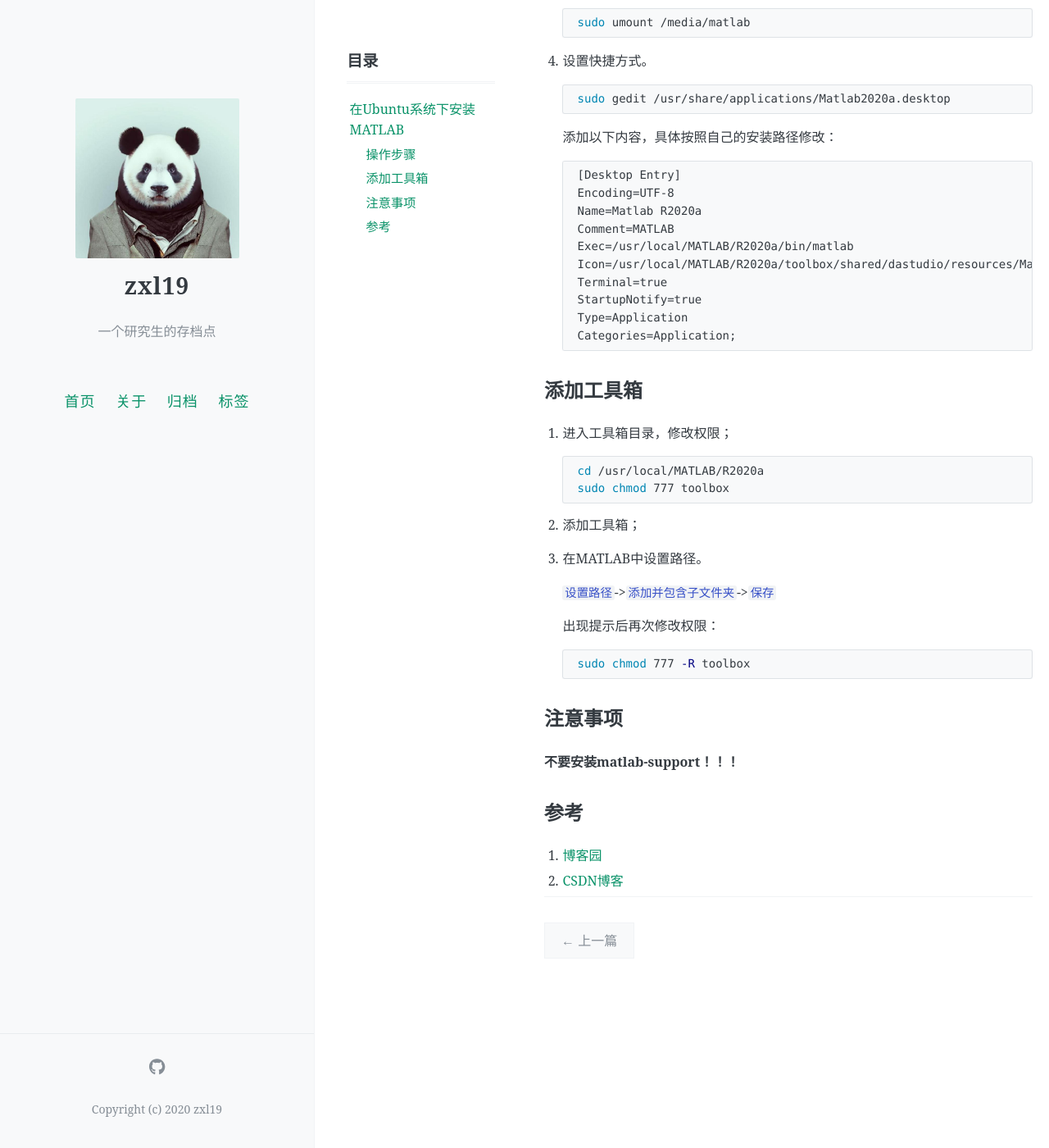
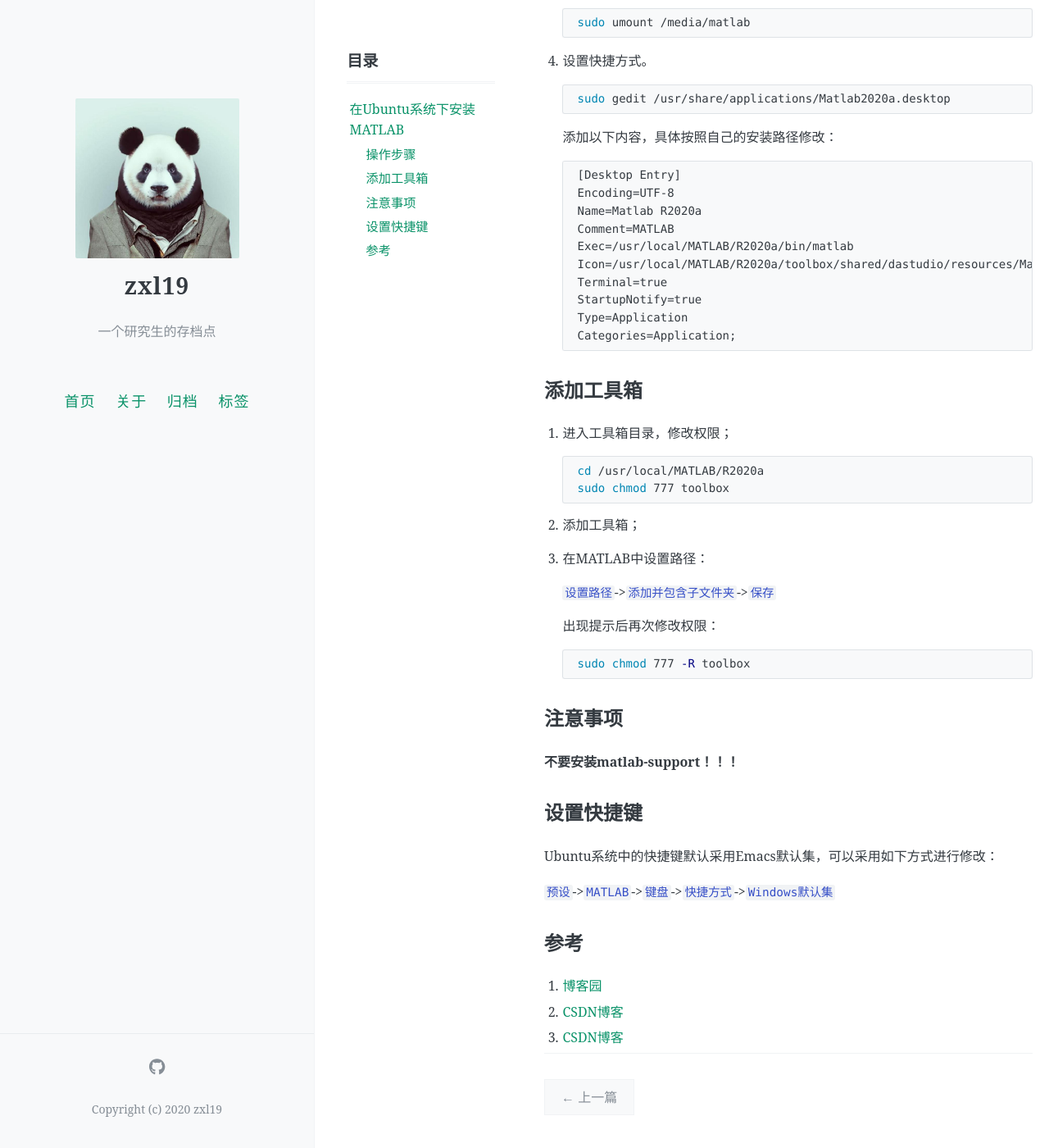
Before and after one commit to zxl19/zxl19.github.io, a Jekyll site: the page built from _posts/2020-08-29-matlab-installation.md, in a window 1280 px wide and 1400 px high, scrolled down 612 px. Shown: the whole window at 82% size. Built offline with Jekyll 4.4.1, drawn with Linux system fonts in a browser that asks for light colours; comment, search, counter and statistics services are not loaded.

Commit message:
Update 2020-08-29-matlab-installation.md

````diff
--- a/_posts/2020-08-29-matlab-installation.md
+++ b/_posts/2020-08-29-matlab-installation.md
@@ -68,7 +68,7 @@ pinned: false
     ```
 
 2. 添加工具箱；
-3. 在MATLAB中设置路径。
+3. 在MATLAB中设置路径：
 
     `设置路径`->`添加并包含子文件夹`->`保存`
 
@@ -82,7 +82,14 @@ pinned: false
 
 **不要安装matlab-support！！！**
 
+## 设置快捷键
+
+Ubuntu系统中的快捷键默认采用Emacs默认集，可以采用如下方式进行修改：
+
+`预设`->`MATLAB`->`键盘`->`快捷方式`->`Windows默认集`
+
 ## 参考
 
 1. [博客园](https://www.cnblogs.com/taoyuyeit/p/8823311.html)
 2. [CSDN博客](https://blog.csdn.net/will_ye/article/details/79645447)
+3. [CSDN博客](https://blog.csdn.net/brandyzhaowei/article/details/7895298)
````
